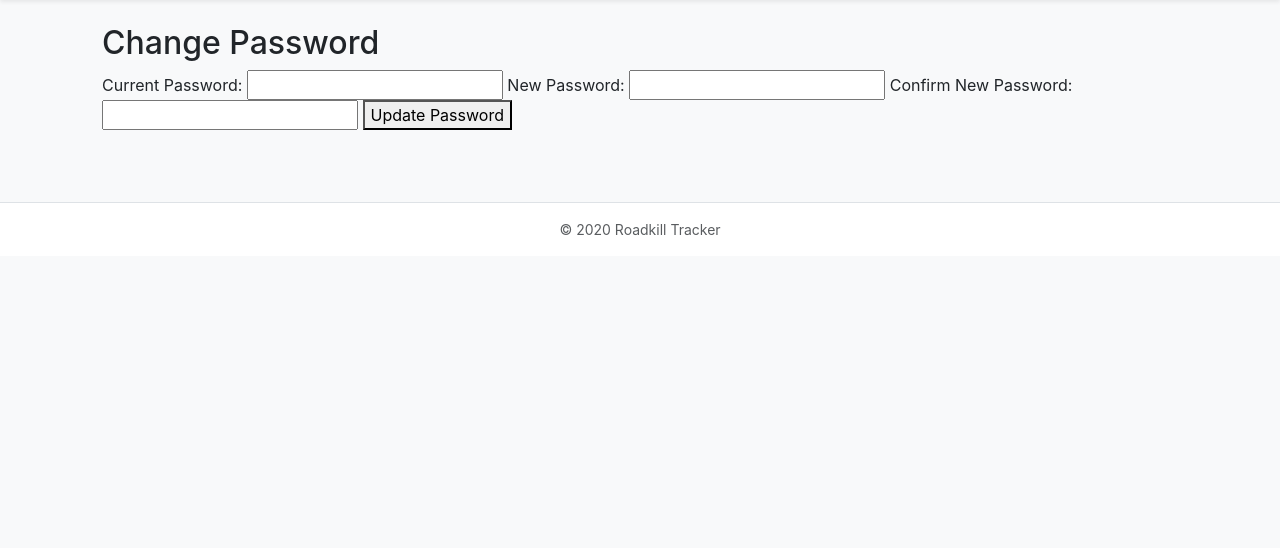
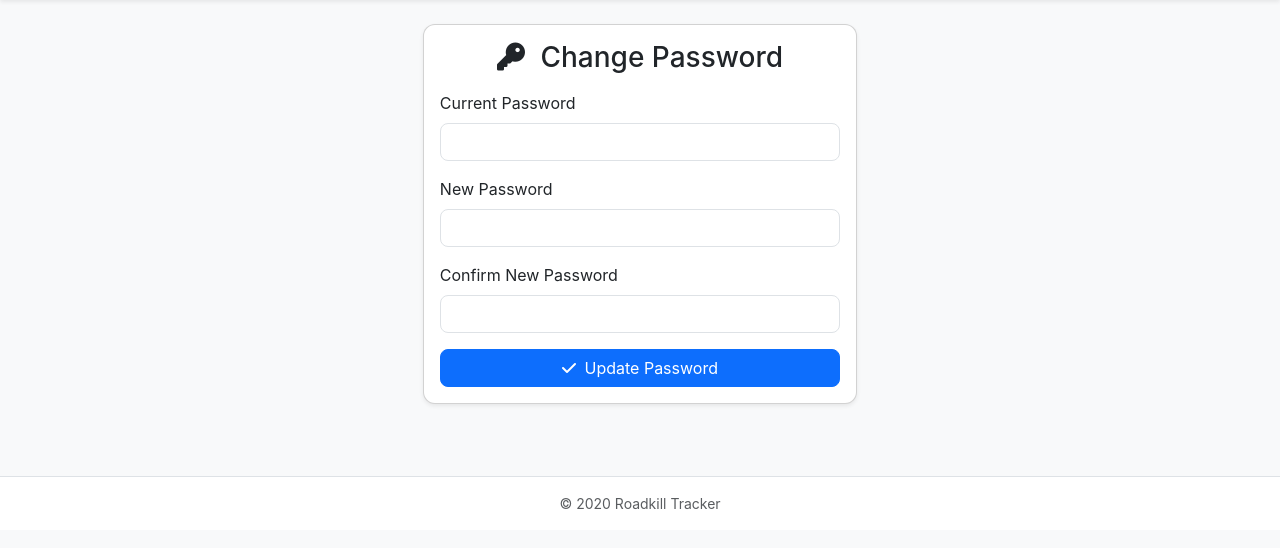
Before and after one commit to prashantwct/Roadkill, a Flask app: template templates/change_password.html in a window 1280 px wide. Shown: the part 56-604 px from the top of the page. Run offline with Flask 3, Linux system fonts and the light colour scheme; the template is opened without the code that fills it: most values are stand-ins (such as "Sample title", 1, 10 or a date in 2020).

Commit message:
Update change_password.html

```diff
--- a/templates/change_password.html
+++ b/templates/change_password.html
@@ -1,17 +1,45 @@
 {% extends "base.html" %}
 {% block content %}
-<h2>Change Password</h2>
 
-<form method="POST" action="{{ url_for('change_password') }}">
-  <label>Current Password:</label>
-  <input type="password" name="current_password" required>
+<div class="row justify-content-center">
+  <div class="col-md-6 col-lg-5">
 
-  <label>New Password:</label>
-  <input type="password" name="new_password" required>
+    <div class="card shadow-sm">
+      <div class="card-body">
 
-  <label>Confirm New Password:</label>
-  <input type="password" name="confirm_password" required>
+        <h3 class="mb-3 text-center">
+          <i class="fa-solid fa-key me-2"></i>
+          Change Password
+        </h3>
 
-  <button type="submit">Update Password</button>
-</form>
+        <form method="POST" action="{{ url_for('change_password') }}">
+
+          <div class="mb-3">
+            <label class="form-label">Current Password</label>
+            <input type="password" class="form-control" name="current_password" required>
+          </div>
+
+          <div class="mb-3">
+            <label class="form-label">New Password</label>
+            <input type="password" class="form-control" name="new_password" required>
+          </div>
+
+          <div class="mb-3">
+            <label class="form-label">Confirm New Password</label>
+            <input type="password" class="form-control" name="confirm_password" required>
+          </div>
+
+          <button type="submit" class="btn btn-primary w-100">
+            <i class="fa-solid fa-check me-1"></i>
+            Update Password
+          </button>
+
+        </form>
+
+      </div>
+    </div>
+
+  </div>
+</div>
+
 {% endblock %}
```
